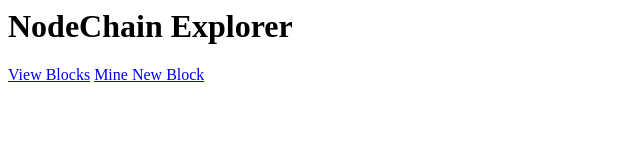
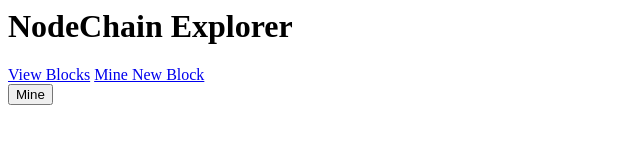
Before and after one commit to smhaaker/nodechain, a website: page WebExplorer/index.html in a window 1280 px wide. Shown: the whole page, without its empty margins (0-640 px from the left). Drawn offline with Linux system fonts and the light colour scheme.

Commit message:
Updated Index

```diff
--- a/WebExplorer/index.html
+++ b/WebExplorer/index.html
@@ -8,6 +8,9 @@
           <a href="./blocks">View Blocks</a>
           <a href="./mine">Mine New Block</a>
 
+          <form action="./mine">
+            <button>Mine</button>
+          </form>
 
   </body>
 </html>
```
